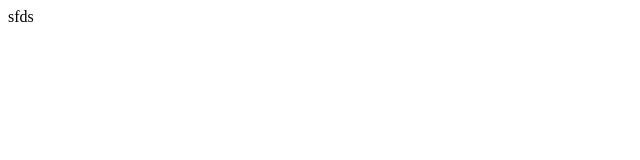
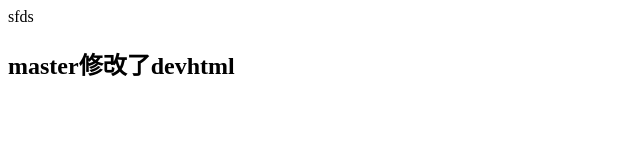
Before and after one commit to jiquanxiao/2308a, a plain HTML site: page dev.html in a window 1280 px wide. Shown: the whole page, without its empty margins (0-640 px from the left). Drawn offline with Linux system fonts and the light colour scheme.

Commit message:
master修改了devhtml

```diff
--- a/dev.html
+++ b/dev.html
@@ -7,5 +7,6 @@
 </head>
 <body>
     sfds
+    <h2>master修改了devhtml</h2>
 </body>
 </html>
```
